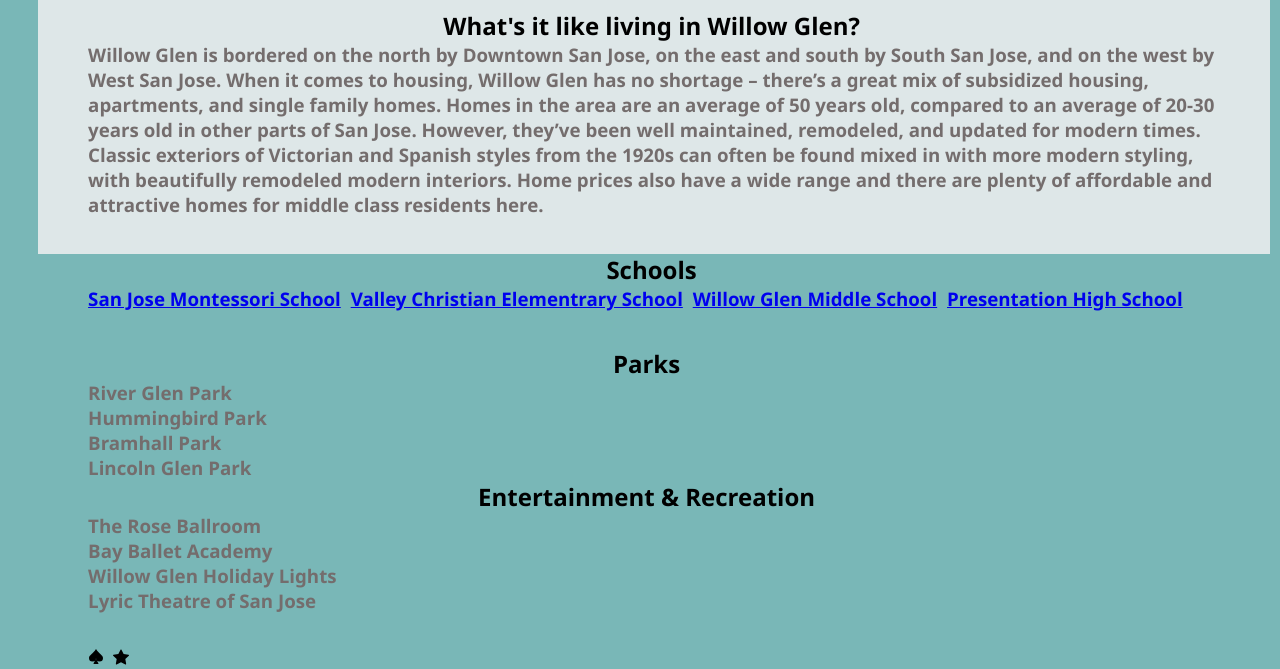
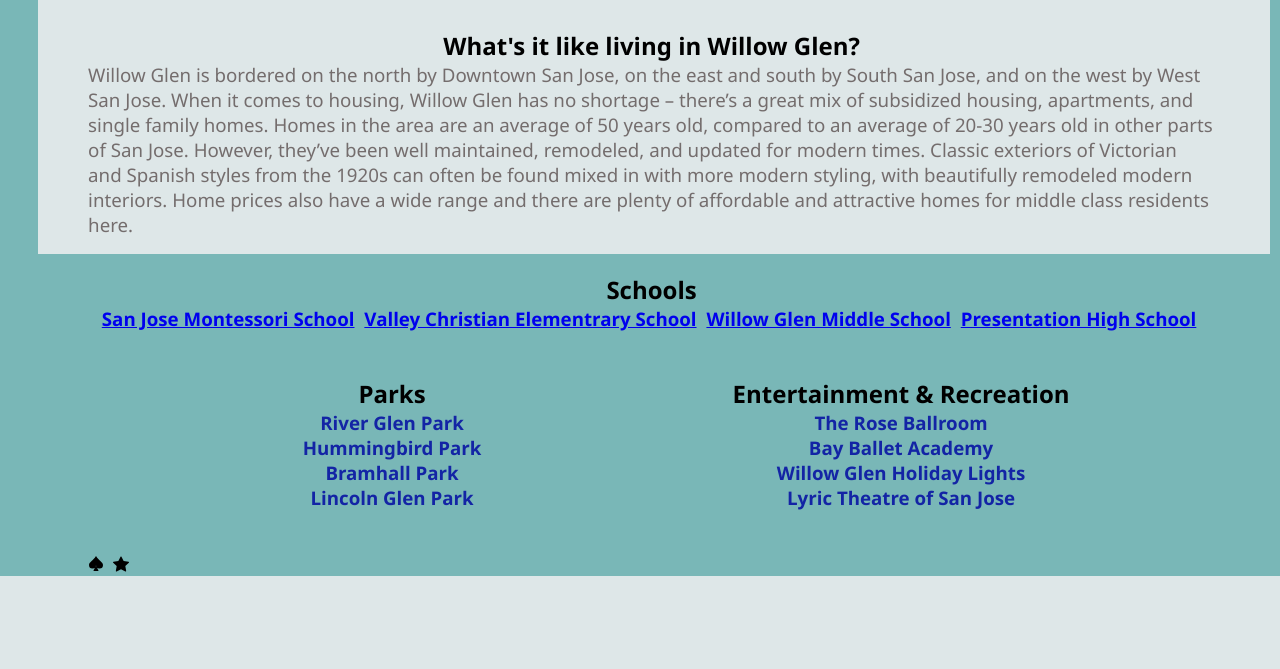
Before and after one commit to gtdiehl/SuperEstate, a PHP site: page /willowglenng.html in a window 1280 px wide. Shown: the part 546-1215 px from the top of the page. After the commit the page ends 1122 px from the top, so only its background shows below. Run offline with PHP 8.4, Linux system fonts and the light colour scheme.

Commit message:
Update ngstyle.css

```diff
--- a/styles/ngstyle.css
+++ b/styles/ngstyle.css
@@ -1,13 +1,28 @@
 body {height:100%; background-color: rgba(33,136,136,0.6);}
 h1 {color:#B6A11A; font-family:Segoe UI; font-size: 150%;}
 h2{text-align: center; font-family:Segoe UI;}
-h3{text-align: left; font-family:Segoe UI; color:#746D6D;}
-h4{text-align: center; font-family:Segoe UI; color:#1324A5;}
+h3{text-align: left; font-family:Segoe UI; color:#746D6D;font-weight: normal;}
 
 .container {
 	margin-left:3%;
 	min-height:100px;
 	padding:100px 50px;
 	background-color:#DEE7E8;
-	height: 800px;
+	height: 900px;
     }
+
+.center {
+  text-align:center;
+  margin: 10px;
+}
+
+.special{
+	text-align: center;
+	color:#1324A5;
+	font-weight: bold;
+}
+
+.left{
+	display:inline-block;
+	width:500px;
+}
```
